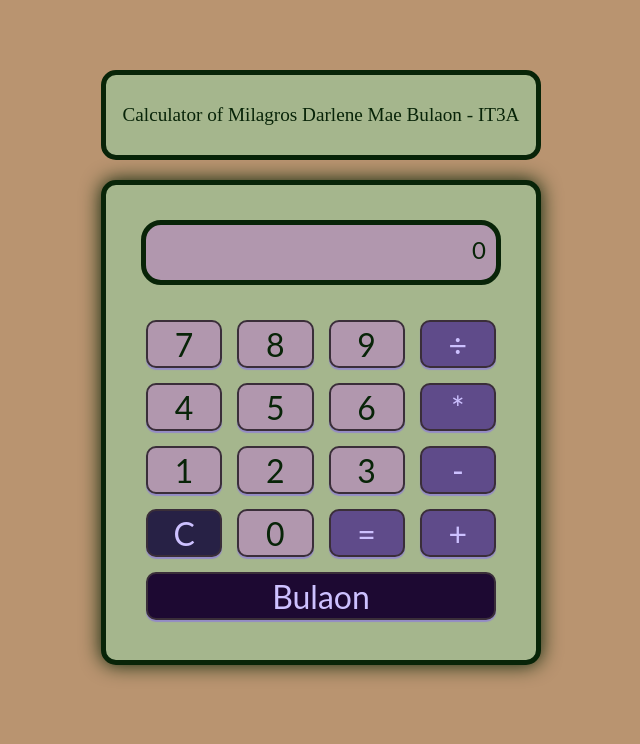
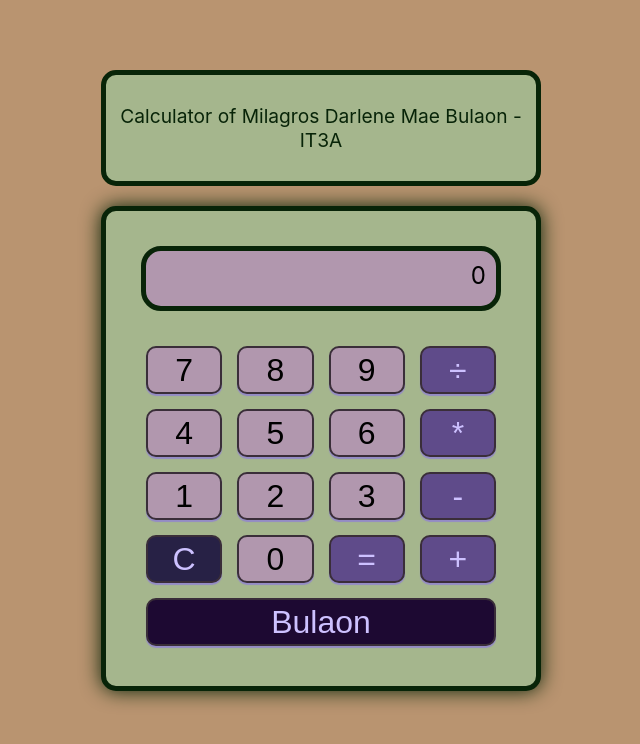
Before and after one commit to CedricJianN/midtermexam, a React (Create React App) app: page / in a window 1280 px wide. Shown: the top 744 px of the page, without its empty margins (319-959 px from the left). Built offline with nearby package versions, Linux system fonts and the light colour scheme.

Commit message:
Update App.css

```diff
--- a/src/App.css
+++ b/src/App.css
@@ -1,5 +1,10 @@
+{
+  font-family: 'Anton';
+  color: rgb(8, 36, 8);
+}
+
 body {
-    background-color: rgb(185, 148, 112);
+  background-color: #B99470;
   padding-top: 70px;
 }
 
@@ -9,20 +14,19 @@ body {
 }
 
 .NameContainer {
-    background-color: rgb(165, 182, 141);
+  background-color: #A5B68D;
   width: 410px;
   margin: auto;
   padding: 10px;
   border: 5px solid rgb(8, 36, 8);
   border-radius: 15px;
-    font-family: 'Pixelify Sans';
   color: rgb(8, 36, 8);
   text-align: auto;
   font-size: 1.2em;
 }
 
 .Calc {
-    background-color: rgb(165, 182, 141);
+  background-color: #A5B68D;
   width: 430px;
   border: 5px solid rgb(8, 36, 8);
   border-radius: 15px;
@@ -37,8 +41,6 @@ body {
   margin: 35px;
   border: 5px solid rgb(8, 36, 8);
   border-radius: 20px;
-    font-family: 'Lato';
-    color: rgb(8, 36, 8);
   font-size: 1.5em;
   text-align: right;
   padding: 10px;
@@ -61,11 +63,9 @@ body {
   background-color: rgb(177, 151, 174);
   border: 2px solid rgb(58, 46, 57);
   border-radius: 10px;
-    font-family: 'Lato';
-    color: rgb(8, 36, 8);
   font-size: 2em;
-    box-shadow: 0px 2px 1px rgb(148, 139, 198);
-    transition: background-color 0.3s ease;
+  box-shadow: 0px 2px 1px #948bc6;
+  transition:background-color 0.3s ease;
 }
 
 .ButtonKeys:hover {
@@ -77,9 +77,9 @@ body {
 .Buttons :nth-child(12),
 .Buttons :nth-child(15),
 .Buttons :nth-child(16) {
-    color: rgb(205, 193, 255);
-    background-color: rgb(95, 75, 138);
-    box-shadow: 0px 2px 1px rgb(148, 139, 198);
+  color: #CDC1FF;
+  background-color: #5f4b8a;
+  box-shadow: 0px 2px 1px #948bc6;
   transition: background-color 0.3s ease;
 }
 
@@ -88,27 +88,27 @@ body {
 .Buttons :nth-child(12):hover,
 .Buttons :nth-child(15):hover,
 .Buttons :nth-child(16):hover {
-    background-color: rgb(59, 48, 82);
+  background-color: #3b3052;
 }
 
 .Buttons :nth-child(13) {
-    color: rgb(205, 193, 255);
-    background-color: rgb(39, 33, 69);
-    box-shadow: 0px 2px 1px rgb(148, 139, 198);
+  color: #CDC1FF;
+  background-color: #272145;
+  box-shadow: 0px 2px 1px #948bc6;
   transition: background-color 0.3s ease;
 }
 
 .Buttons :nth-child(13):hover {
-    background-color: rgb(59, 48, 82);
+  background-color: #3b3052;
 }
 
 .Buttons :last-child {
-    color: rgb(205, 193, 255);
-    background-color: rgb(29, 9, 50);
-    box-shadow: 0px 2px 1px rgb(148, 139, 198);
+  color: #CDC1FF;
+  background-color: #1d0932;
+  box-shadow: 0px 2px 1px #948bc6;
   transition: background-color 0.3s ease;
 }
 
 .Buttons :last-child:hover {
-    background-color: rgb(59, 48, 82);
+  background-color: #3b3052;
 }
```
Lines whose indentation alone changed are shown as unchanged.
